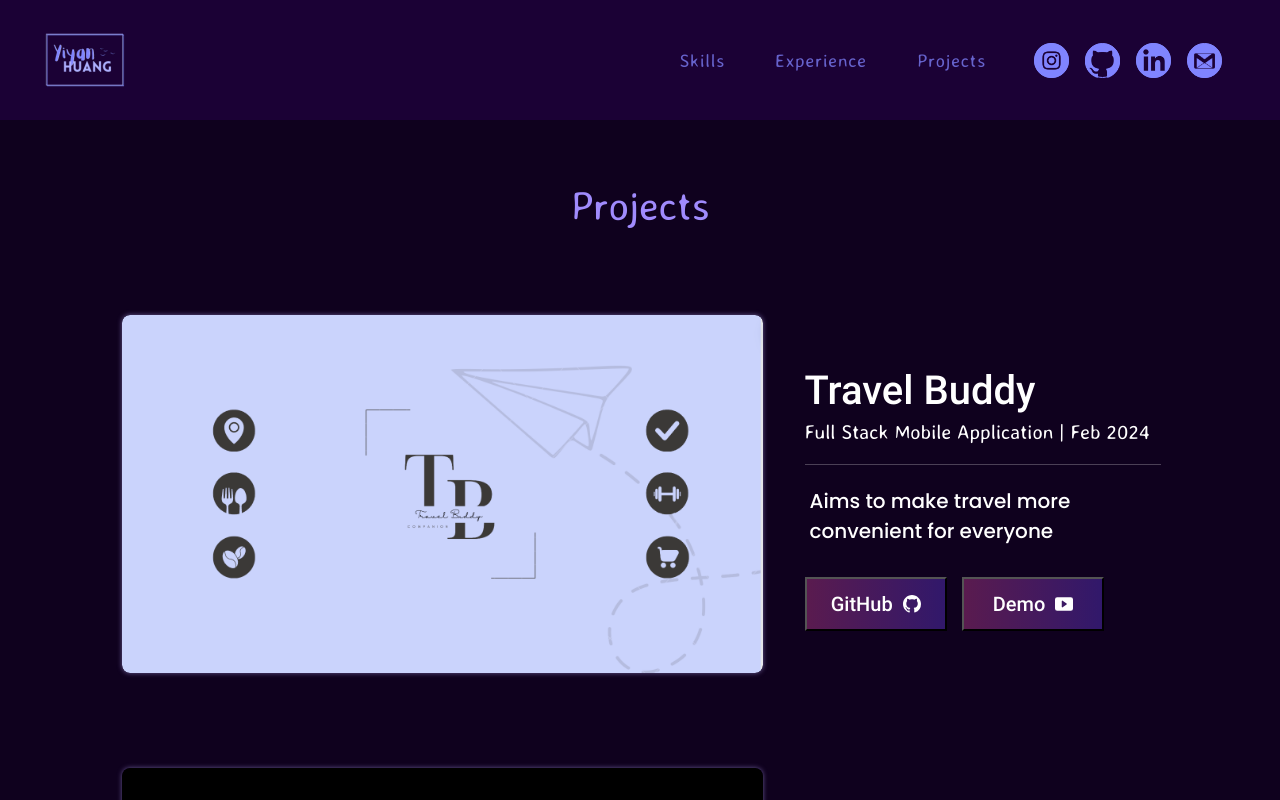
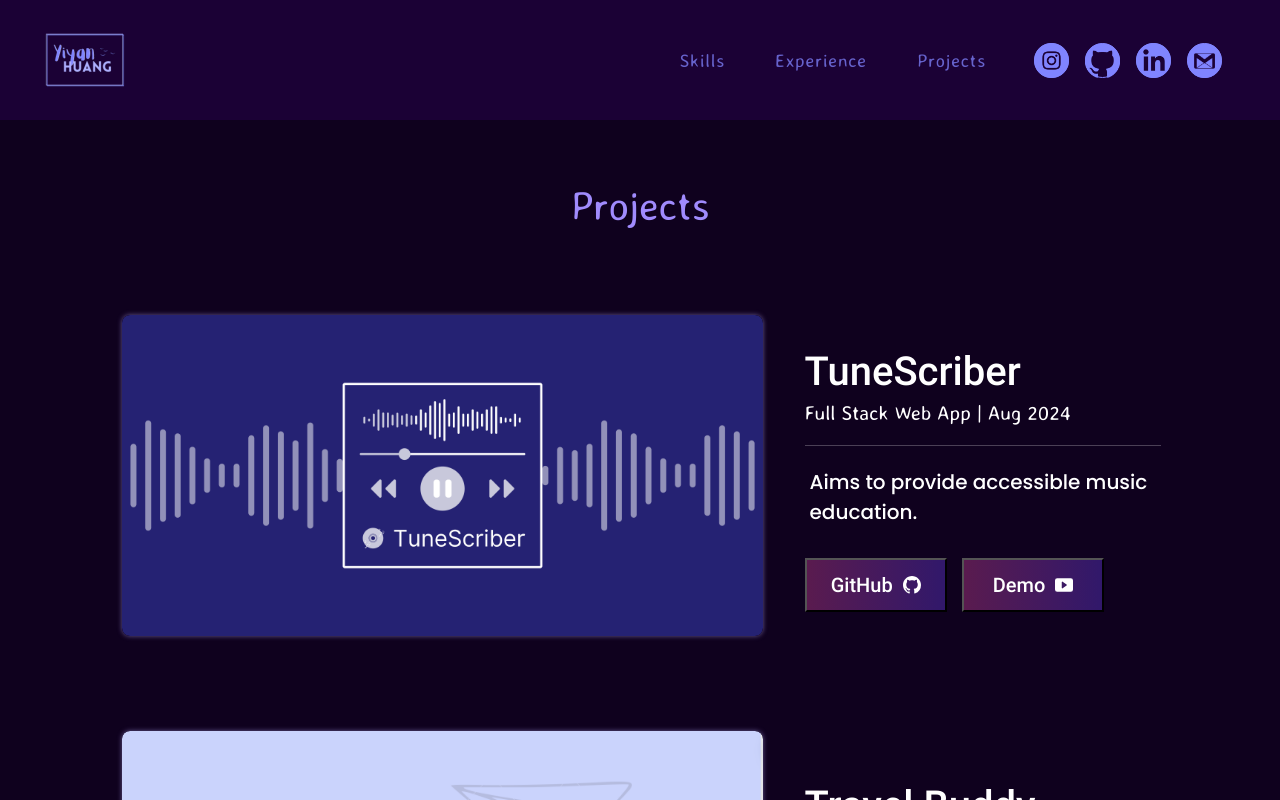
Before and after one commit to yiyan023/Personal-Website, a React (Create React App) app: page /projects in a window 1280 px wide. Shown: the top 800 px of the page. Built offline with nearby package versions, Linux system fonts and the light colour scheme.

Commit message:
Added New Project

```diff
--- a/src/components/homepage/Banner.js
+++ b/src/components/homepage/Banner.js
@@ -70,7 +70,7 @@ export const Banner = () => {
 							<h1 className="name">{`Hi, I'm Yiyan Huang:`}</h1>
 							<div className="fix-height"><h1 className="role">{text}</h1></div>
 							<p className="normal-text">A second-year CS student at the University of Waterloo</p>
-						<button className="resume-button" onClick={() => window.open('https://drive.google.com/file/d/1FlDH-rK2r_xyN1MSnKWvQwQTHhw5I4Bs/view?usp=sharing')}> View Resume <ArrowRightCircle className="resume" size={25} /> </button>
+						<button className="resume-button" onClick={() => window.open('https://drive.google.com/file/d/1kNvpkaR69VU6pGkkcZdkNwG0erPa4FVj/view?usp=sharing')}> View Resume <ArrowRightCircle className="resume" size={25} /> </button>
 						{/* <div className="next">
 							<button className="next-button" onClick={scrollDown}><ArrowDownShort size={50} /> </button>
 						</div> */}
--- a/src/components/projects/Portfolio.js
+++ b/src/components/projects/Portfolio.js
@@ -8,6 +8,7 @@ import DeafLink from './DeafLink'
 import TravelBuddy from './TravelBuddy'
 import ForgetMeNot from './ForgetMeNot'
 import IngredientSafe from './IngredientSafe'
+import TuneScriber from './TuneScriber';
 
 const Portfolio = () => {
 	useEffect(() => {
@@ -17,6 +18,7 @@ const Portfolio = () => {
 	return (
 		<div className='portfolio'>
 			<h1 data-aos="fade-in" data-aos-duration="1000" data-aos-delay="500">Projects</h1>
+			<TuneScriber />
 			<TravelBuddy />
 			<YouWriter />
 			<ForgetMeNot />
--- /dev/null
+++ b/src/components/projects/TuneScriber.js
@@ -0,0 +1,66 @@
+import { React, useEffect } from 'react'
+import { Container, Col, Row } from 'react-bootstrap'
+import { Github, PlayBtnFill } from 'react-bootstrap-icons'
+import AOS from 'aos'
+import 'aos/dist/aos.css';
+
+import TuneScriberIMG from '../../assets/projects/tunescriber.png'
+import Python from '../../assets/python.png'
+import JavaScript from '../../assets/javascript.png'
+import Flask from '../../assets/flask.png'
+import ReactIMG from '../../assets/react.png'
+import RESTApi from '../../assets/restapi.png'
+
+const TuneScriber = () => {
+	useEffect(() => {
+		AOS.init();
+	}, [])
+
+	return (
+		<div className='project'>
+			<Container className=''>
+				<Row className='align-items-center justify-content-center'>
+					<Col xs={12} md={10} xl={7} className='project-image' data-aos="fade-up" data-aos-duration="1000" data-aos-delay="600" data-aos-anchor-plaement="center-center">
+						<div className='image-container'>
+							<img className="project-banner" src={TuneScriberIMG} alt="TuneScriber Banner"/>
+						</div>
+						<div className='summary'>
+								<Container className='d-flex justify-content-center align-items-center'>
+									<Row>
+										<Col xs={5} md={5} xl={5} className='tech-summary'>
+											<p>TuneScriber is a full-stack web app that makes musical education more accessible by converting audio files into sheet music (one per instrument).</p>
+										</Col>
+										<Col xs={5} md={5} xl={5} >
+										</Col>
+										<Col xs={1} md={1} xl={1} className='tech-stack'>
+											<img className="tech" src={Python} alt="Python"/>
+											<img className="tech" src={JavaScript} alt="JavaScript"/>
+											<img className="tech" src={Flask} alt="Flask"/>
+											<img className="tech" src={ReactIMG} alt="React"/>
+											<img className="tech" src={RESTApi} alt="Rest API"/>
+										</Col>
+									</Row>
+								</Container>
+							</div>
+					</Col>
+					<Col xs={12} md={10} xl={4} className='project-description text-center text-xl-start justify-content-center' data-aos="fade-up" data-aos-duration="500" data-aos-delay="900" data-aos-anchor-plaement="center-center">
+						<h2>TuneScriber</h2>
+						<h3>Full Stack Web App | Aug 2024</h3>
+						<hr />
+						<p>Aims to provide accessible music education.</p>
+						<button onClick={() => window.open("https://github.com/yiyan023/TuneScriber")}>
+							GitHub
+							<Github className="social-icons" size={18}/>
+						</button>
+						<button onClick={() => window.open("https://drive.google.com/file/d/1oFRm2GzZL6RhDWPMNlYBwds8h-xtpKI5/view?usp=sharing")}>
+							Demo
+							<PlayBtnFill className="social-icons" size={18}/>
+						</button>
+					</Col>
+				</Row>
+			</Container>
+		</div>
+	)
+}
+
+export default TuneScriber
```
Also changed, not shown: src/assets/projects/tunescriber.png (added).
